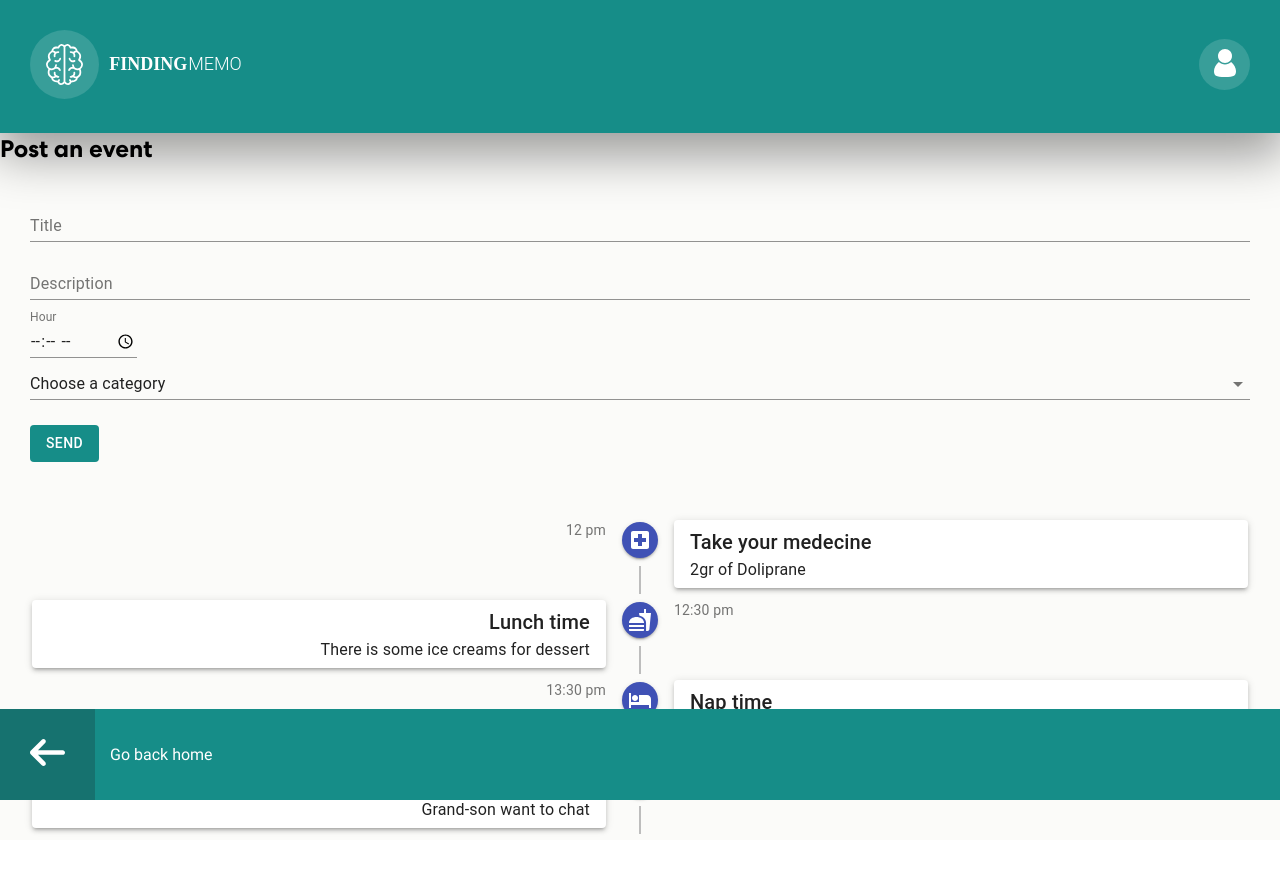
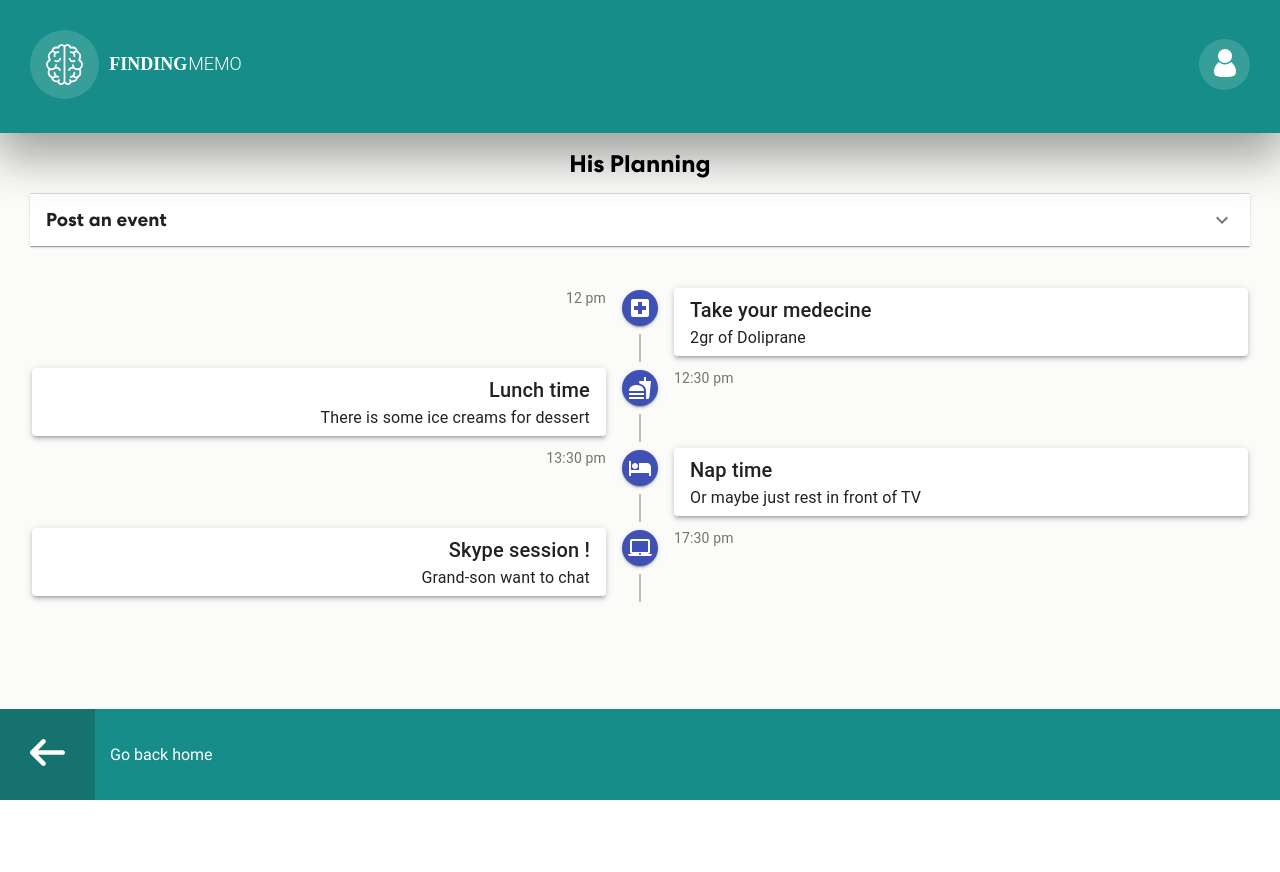
Before and after one commit to llopezjosue/doctogone-front, a React (Create React App) app: page /caregiver/his-planning in a window 1280 px wide. Shown: the top 872 px of the page. After the commit the page ends 800 px from the top, so only its background shows below. Built offline with nearby package versions, Linux system fonts and the light colour scheme.

Commit message:
accordion réintégré

```diff
--- a/src/components/Caregiver/HisPlanning.jsx
+++ b/src/components/Caregiver/HisPlanning.jsx
@@ -42,7 +42,7 @@ export default function HisPlanning() {
     <>
       <div>
         <div>
-          <h2>Post an event</h2>
+          <h2 style={{ textAlign: "center", margin: "15px" }}>His Planning</h2>
           <PostEvent
             whenClicking={whenClicking}
             useWhenClicking={useWhenClicking}
--- a/src/components/Caregiver/PostEvent.jsx
+++ b/src/components/Caregiver/PostEvent.jsx
@@ -3,6 +3,11 @@ import TextField from "@material-ui/core/TextField";
 import Button from "@material-ui/core/Button";
 import Select from "@material-ui/core/Select";
 import Grid from "@material-ui/core/Grid";
+import ExpansionPanel from "@material-ui/core/ExpansionPanel";
+import ExpansionPanelDetails from "@material-ui/core/ExpansionPanelDetails";
+import Typography from "@material-ui/core/Typography";
+import ExpansionPanelSummary from "@material-ui/core/ExpansionPanelSummary";
+import ExpandMoreIcon from "@material-ui/icons/ExpandMore";
 
 class PostEvent extends React.Component {
   constructor(props, useStyles) {
@@ -46,7 +51,19 @@ class PostEvent extends React.Component {
 
   render() {
     return (
-      <div className="complete-form" style={{ padding: "30px" }}>
+      <>
+        <ExpansionPanel style={{ margin: "0 30px 30px 30px" }}>
+          <ExpansionPanelSummary
+            expandIcon={<ExpandMoreIcon />}
+            aria-controls="panel1a-content"
+            id="panel1a-header"
+          >
+            <Typography>
+              <h3 style={{ margin: "0" }}>Post an event</h3>
+            </Typography>
+          </ExpansionPanelSummary>
+          <ExpansionPanelDetails>
+            <div className="complete-form">
               <form noValidate autoComplete="off">
                 <Grid container>
                   <Grid item xs={12}>
@@ -56,7 +73,7 @@ class PostEvent extends React.Component {
                       value={this.state.title}
                       onChange={this.handleChangeTitle}
                       fullWidth
-                style={{ marginBottom: "10px" }}
+                      // style={{ marginBottom: "px" }}
                     />
                   </Grid>
                   <Grid item xs={12}>
@@ -66,7 +83,7 @@ class PostEvent extends React.Component {
                       value={this.state.description}
                       onChange={this.handleChangeDescription}
                       fullWidth
-                style={{ marginBottom: "10px" }}
+                      style={{ marginBottom: "15px" }}
                     />
                   </Grid>
                   <Grid item xs={12}>
@@ -83,7 +100,7 @@ class PostEvent extends React.Component {
                       }}
                       value={this.state.hour}
                       onChange={this.handleChangeHour}
-                style={{ marginBottom: "10px" }}
+                      style={{ marginBottom: "15px" }}
                     />
                   </Grid>
                   <Grid item xs={12}>
@@ -98,8 +115,14 @@ class PostEvent extends React.Component {
                       fullWidth
                       style={{ marginBottom: "25px" }}
                     >
-                <option value="" selected disabled hidden>
-                  Choose a category
+                      <option
+                        value=""
+                        selected
+                        disabled
+                        hidden
+                        style={{ color: "red" }}
+                      >
+                        Category
                       </option>
                       <option value="medic">medic</option>
                       <option value="meal">meal</option>
@@ -118,6 +141,9 @@ class PostEvent extends React.Component {
                 Send
               </Button>
             </div>
+          </ExpansionPanelDetails>
+        </ExpansionPanel>
+      </>
     );
   }
 }
```
Lines whose indentation alone changed are shown as unchanged.
